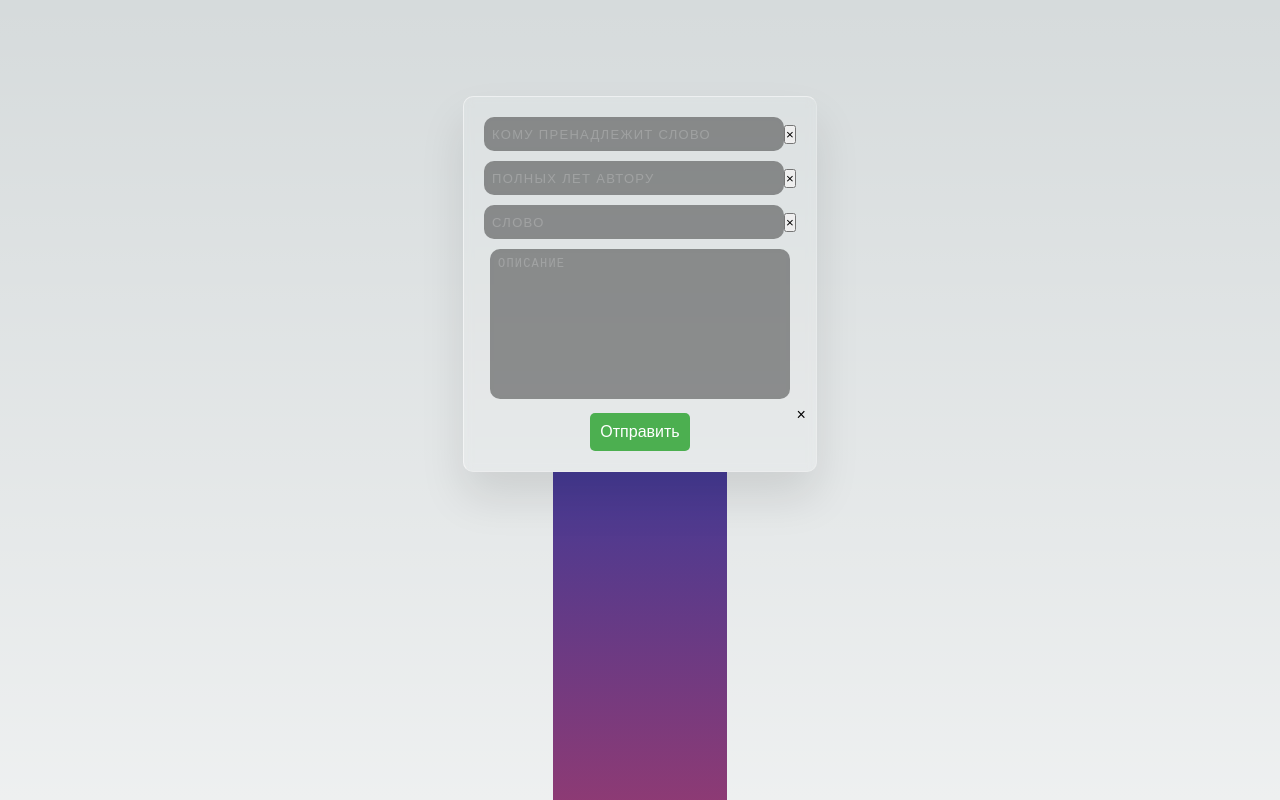
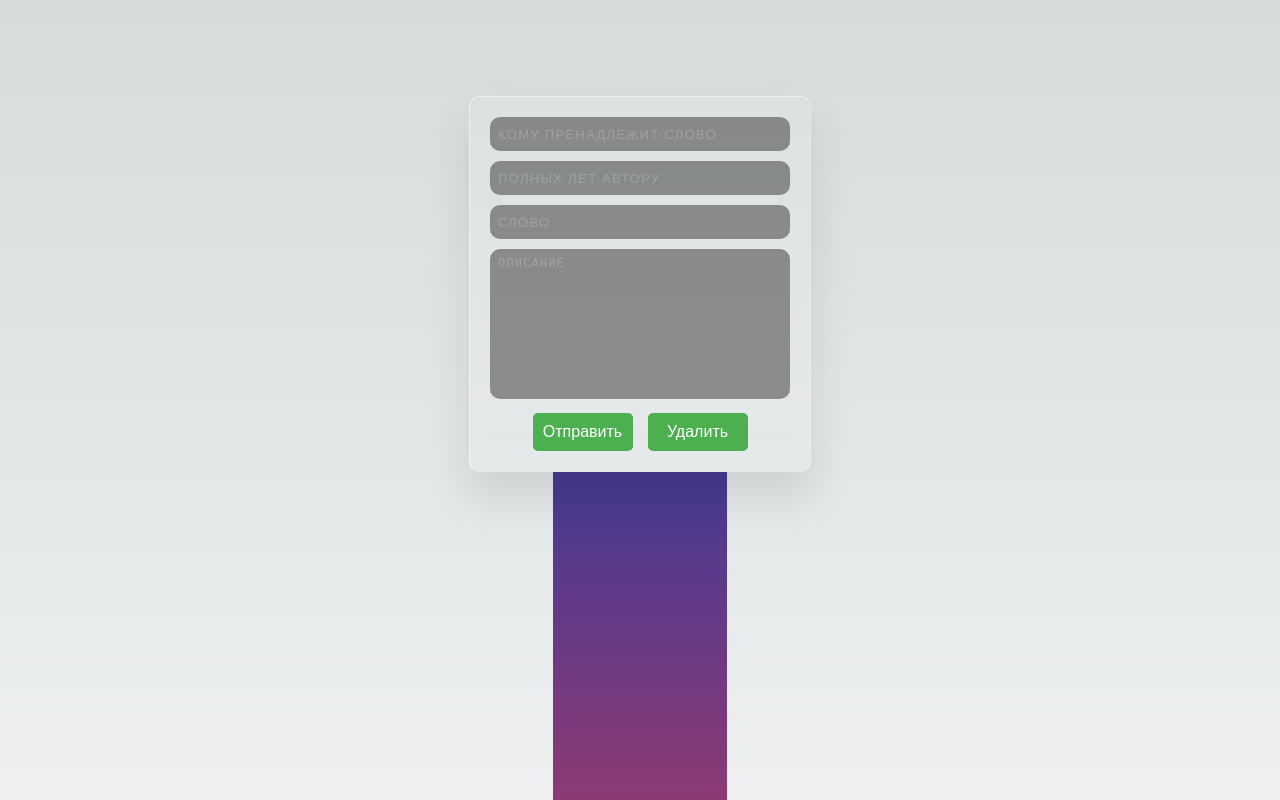
Before and after one commit to RUS29TAM/server, a Next.js app: page / in a window 1280 px wide. Shown: the top 800 px of the page. Built offline with nearby package versions, Linux system fonts and the light colour scheme.

Commit message:
chore: add del btn for form data

```diff
--- a/src/app/components/Form/Form.tsx
+++ b/src/app/components/Form/Form.tsx
@@ -68,7 +68,6 @@ const Form: React.FC = () => {
     return (
         <>
             <form className={styles.formContainer} onSubmit={handleSubmit}>
-                <div className={styles.inputContainer}>
                 <input
                     className={styles.inputField}
                     type="text"
@@ -79,10 +78,6 @@ const Form: React.FC = () => {
                     required
                     maxLength={25}
                 />
-                    <button className={styles.clearInput} onClick={() => setFormData}>&times;</button>
-                </div>
-
-                <div className={styles.inputContainer}>
                 <input
                     className={styles.inputField}
                     type="number"
@@ -93,10 +88,6 @@ const Form: React.FC = () => {
                     required
                     maxLength={25}
                 />
-                    <button className={styles.clearInput} onClick={() => setFormData}>&times;</button>
-                </div>
-
-                <div className={styles.inputContainer}>
                 <input
                     className={styles.inputField}
                     type="text"
@@ -107,10 +98,7 @@ const Form: React.FC = () => {
                     required
                     maxLength={25}
                 />
-                    <button className={styles.clearInput} onClick={clearForm}>&times;</button>
-                </div>
-
-                <div className={styles.inputContainer}>
+                <div className={styles.textAreaWrapper}>
                 <textarea
                     className={styles.textArea}
                     name="description"
@@ -120,9 +108,15 @@ const Form: React.FC = () => {
                     required
                     maxLength={160}
                 />
-                    <button className={styles.clearTextArea} onClick={clearForm}>&times;</button>
+                    {/*<button className={styles.clearTextArea} onClick={clearForm}>&times;</button>*/}
                 </div>
+                <div className={styles.btnWrapper}>
                     <button className={styles.submitButton} type="submit">Отправить</button>
+                    <button className={styles.clearButton} type="button" onClick={clearForm}>Удалить</button>
+
+
+                </div>
+
             </form>
             {showModal && (
                 <Modal formData={formData} randomWord={randomWord} onClose={handleCloseModal}/>
```
Lines whose indentation alone changed are shown as unchanged.
